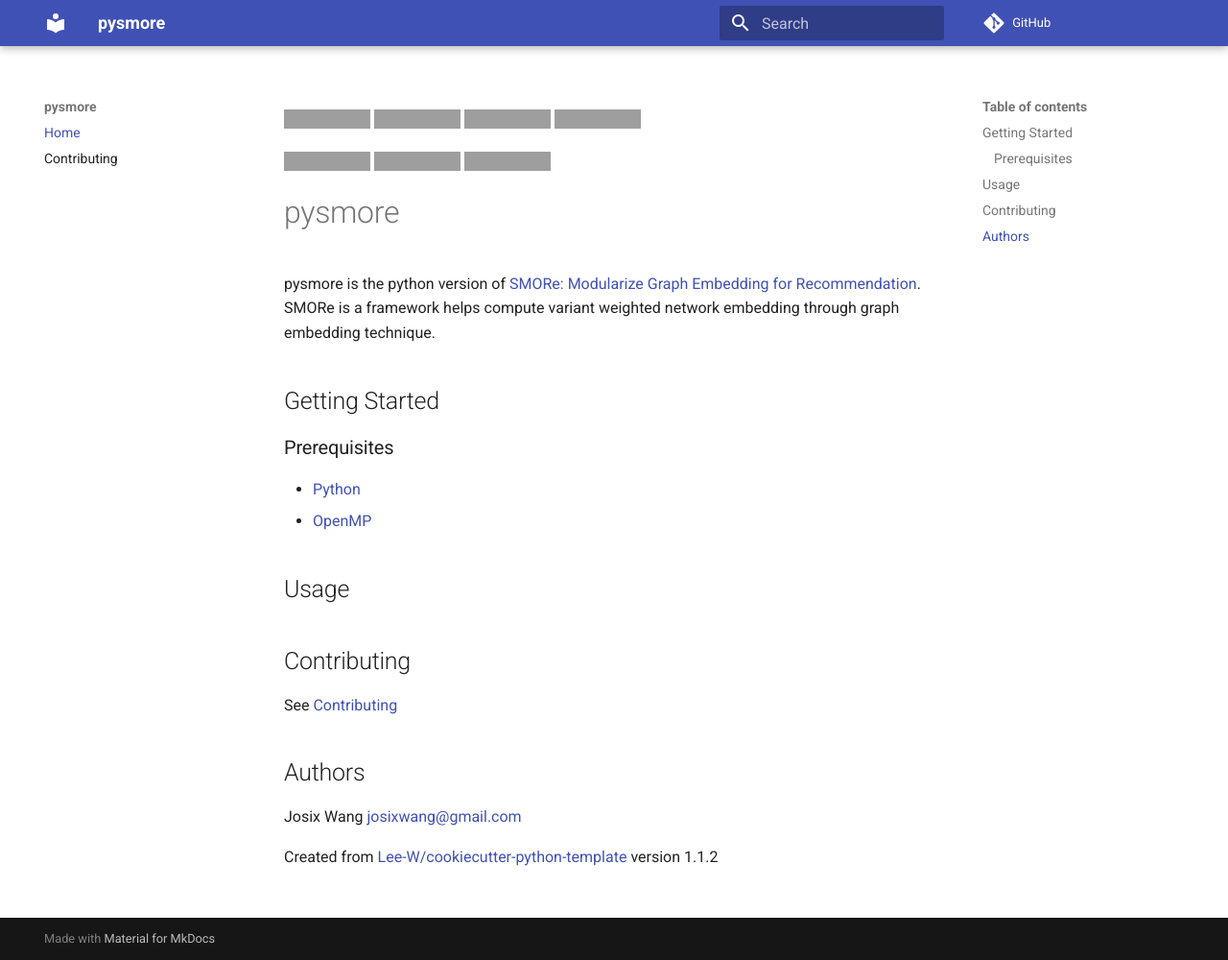
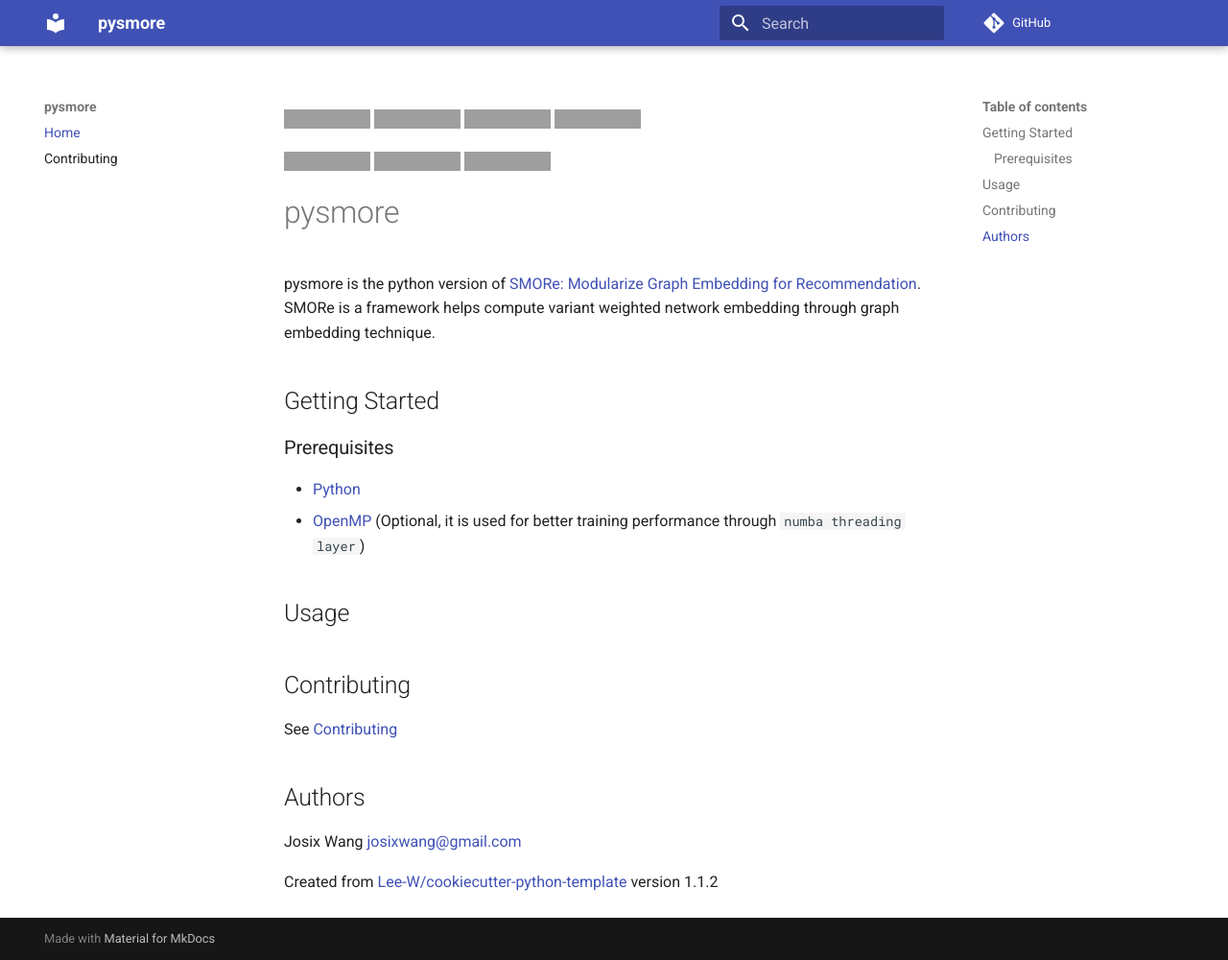
Before and after one commit to josix/pysmore, an MkDocs documentation site: the page built from docs/README.md, in a window 1280 px wide and 1000 px high, cut to the strip 0-1000 px from the top of the window. Shown: the whole strip at 96% size. Built offline with MkDocs 1.6.1 and Material for MkDocs 9.7.7, drawn with Linux system fonts in a browser that asks for light colours; comment, search, counter and statistics services are not loaded; grey boxes are pictures that could not be loaded.

Commit message:
Update README.md

```diff
--- a/docs/README.md
+++ b/docs/README.md
@@ -16,7 +16,7 @@ pysmore is the python version of [SMORe: Modularize Graph Embedding for Recommen
 
 ### Prerequisites
 * [Python](https://www.python.org/downloads/)
-* [OpenMP](https://www.openmp.org/)
+* [OpenMP](https://www.openmp.org/) (Optional, it is used for better training performance through `numba threading layer`)
 
 ## Usage
 
```
